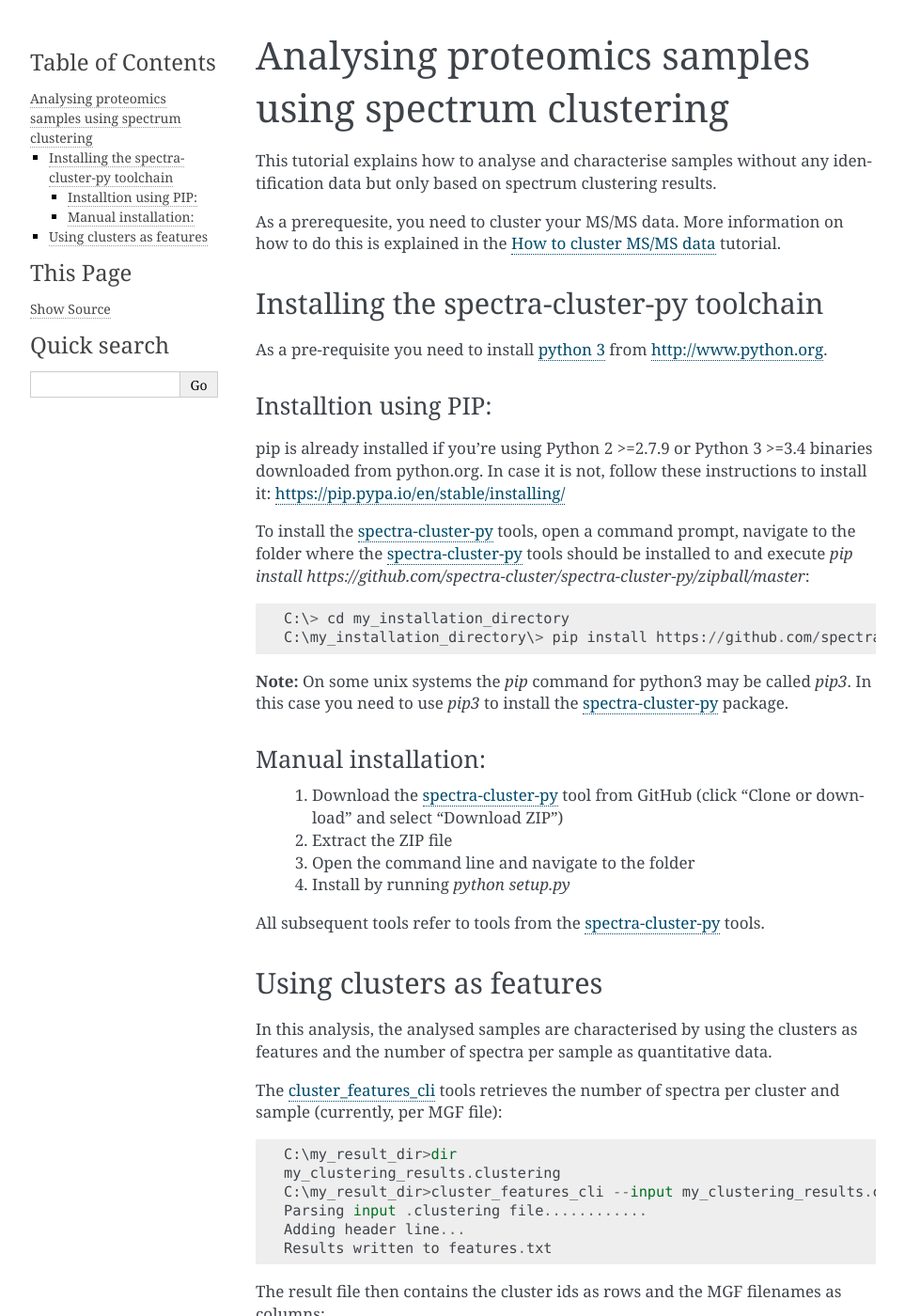
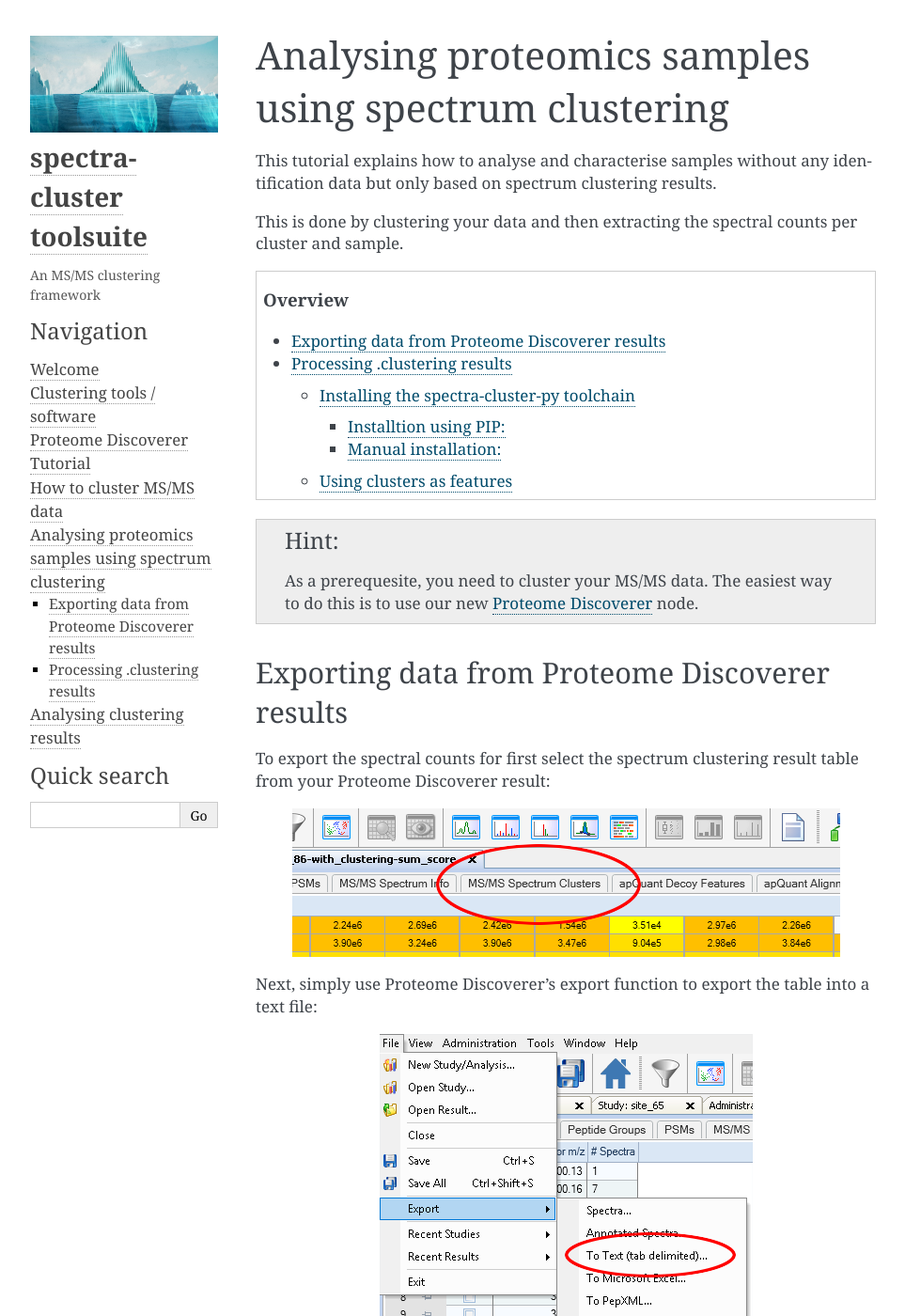
Before and after one commit to spectra-cluster/spectra-cluster.github.io, a Sphinx documentation site: the page built from source/tutorials/unidentified_analysis.rst, in a window 1280 px wide and 1400 px high. Shown: the whole window at 94% size, without its empty margins (148-1111 px from the left). Built offline with Sphinx 7.4.7, drawn with Linux system fonts in a browser that asks for light colours; some of the changed text lies outside the part shown.

Commit message:
Adapted website to include information about new PD node.

```diff
--- /dev/null
+++ b/source/analysis_results.rst
@@ -0,0 +1,24 @@
+============================
+Analysing clustering results
+============================
+
+The spectra-cluster toolsuite uses the **.clustering** file format
+to store MS/MS clustering results.
+
+The spectra-cluster toolsuite contains a collection of tools that are able
+to process this format:
+
+The `clustering-file-converter`_ can extract consensus spectra in a variety for formats.
+Most importantly it also supports the MSP format and can thereby be used to create
+spectral libraries from clustering results.
+
+The `spectra-cluster-py`_ project contains a collection of tools to analyse clustering
+results. A detailed descritption of all the available tools can be found at
+https://spectra-cluster-py.readthedocs.io
+
+.. note::
+
+  The `Proteome Discoverer Node`_ can directly export the clustering results in a standard
+  results table that can subsequently be easily loaded into R or MS Excel.
+
+.. _clustering-file-converter: https://github.com/spectra-cluster/clustering-file-converter
--- a/source/conf.py
+++ b/source/conf.py
@@ -52,7 +52,7 @@
 
 # General information about the project.
 project = 'spectra-cluster toolsuite'
-copyright = '2016, Johannes Griss'
+copyright = '2019, Johannes Griss'
 author = 'Johannes Griss'
 
 # The version info for the project you're documenting, acts as replacement for
@@ -132,12 +132,18 @@
 html_theme_options = {
     'logo': "logo.jpg",
     'logo_name': True,
-    'github_user': "spectra-cluster",
-    'github_repo': "spectra-cluster-py",
     'description': "An MS/MS clustering framework",
-    'github_button': True,
-    'github_user': True,
-    'show_powered_by': True
+    'show_powered_by': True,
+    'fixed_sidebar': True
+}
+
+html_sidebars = {
+    "**": [
+        "about.html",
+        "navigation.html",
+        "relations.html",
+        "searchbox.html",
+    ]
 }
 
 # Add any paths that contain custom themes here, relative to this directory.
@@ -146,7 +152,7 @@
 # The name for this set of Sphinx documents.
 # "<project> v<release> documentation" by default.
 #
-html_title = 'spectra-cluster toolsuite v1.0.1'
+html_title = 'spectra-cluster toolsuite'
 
 # A shorter title for the navigation bar.  Default is the same as html_title.
 #
@@ -155,7 +161,7 @@
 # The name of an image file (relative to this directory) to place at the top
 # of the sidebar.
 #
-html_logo = "logo.jpg"
+#html_logo = "_static/logo.jpg"
 
 # The name of an image file (relative to this directory) to use as a favicon of
 # the docs.  This file should be a Windows icon file (.ico) being 16x16 or 32x32
--- /dev/null
+++ b/source/tools.rst
@@ -0,0 +1,44 @@
+===========================
+Clustering tools / software
+===========================
+
+The spectra-cluster toolsuite currently contains four tools to cluster
+MS/MS based proteomics data:
+
+  * `Proteome Discoverer node`_: Proteome Discoverer node of the spectra-cluster algorithm
+  * `spectra-cluster-cli`_: Command line version
+  * `spectra-cluster-gui`_: Graphical user interface
+  * `spectra-cluster-hadoop`_: Hadoop version
+
+All of these tools use the `spectra-cluster Java API`_ to perform the actual
+clustering and should produce comparable results.
+
+Our own development focuses on the `spectra-cluster-cli`_ tool. Therefore, this tool is always at
+the latest development stage.
+
+.. _spectra-cluster-gui: https://github.com/spectra-cluster/spectra-cluster-gui
+.. _spectra-cluster-cli: https://github.com/spectra-cluster/spectra-cluster-cli
+.. _spectra-cluster-hadoop: https://github.com/spectra-cluster/spectra-cluster-hadoop
+.. _spectra-cluster Java API: https://github.com/spectra-cluster/spectra-cluster
+
+Developing own algorithms
+=========================
+
+The spectra-cluster toolsuite provides several ready-to-use APIs that support the
+development of MS/MS clustering algorithms as well as own analaysis tools.
+
+  * `clustering-file-reader`_: Java API to read the .clustering format
+  * `spectra-cluster-py`_: Tools to analyse .clustering files as well as
+    a Python API to process .clustering files
+
+.. _clustering-file-reader: https://github.com/spectra-cluster/clustering-file-reader
+.. _spectra-cluster-py: https://github.com/spectra-cluster/spectra-cluster-py
+
+The `spectra-cluster Java API`_ contains the core clustering functionality used by the
+implementations of the spectra-cluster algorithm. To test the effect of a, for example,
+different spectrum similarity method it is only necessary to implement a single interface.
+This new code will then be fully compatible with all existing tools (for example the
+`spectra-cluster-cli`_ command-line interface) which allows the user to immediately test the
+new implementation.
+
+.. _spectra-cluster Java API: https://github.com/spectra-cluster/spectra-cluster
--- a/source/tutorials/unidentified_analysis.rst
+++ b/source/tutorials/unidentified_analysis.rst
@@ -5,11 +5,44 @@
 This tutorial explains how to analyse and characterise samples without
 any identification data but only based on spectrum clustering results.
 
-As a prerequesite, you need to cluster your MS/MS data. More information
-on how to do this is explained in the :doc:`clustering_basics` tutorial.
+This is done by clustering your data and then extracting the spectral
+counts per cluster and sample.
+
+.. contents:: Overview
+   :backlinks: none
+   :local:
+
+.. hint::
+  As a prerequesite, you need to cluster your MS/MS data. The easiest way
+  to do this is to use our new :doc:`Proteome Discoverer <proteome_discoverer>`
+  node.
+
+Exporting data from Proteome Discoverer results
+===============================================
+
+To export the spectral counts for first select the spectrum clustering result table
+from your Proteome Discoverer result:
+
+.. image:: ../_static/pd-clustering_result_tab.png
+   :align: center
+
+Next, simply use Proteome Discoverer's export function to export the table into
+a text file:
+
+.. image:: ../_static/pd-export_results.png
+   :align: center
+
+You can now use the spectral counts of each cluster as features for your samples
+to characterise them using, for example, a principal component analysis.
+
+Processing .clustering results
+==============================
+
+In case you clustered your data using any other of our :doc:`tools <../tools>`
+you first need to extract the number of spectra per cluster and input file.
 
 Installing the spectra-cluster-py toolchain
-===========================================
+-------------------------------------------
 
 As a pre-requisite you need to install `python 3`_ from http://www.python.org.
 
@@ -45,7 +78,7 @@
 All subsequent tools refer to tools from the `spectra-cluster-py`_ tools.
 
 Using clusters as features
-==========================
+--------------------------
 
 In this analysis, the analysed samples are characterised by using the clusters as features and the number of spectra
 per sample as quantitative data.
```
Also changed, not shown: source/index.rst (+17 -68 lines), source/tutorials/clustering_basics.rst (+9 -3 lines), source/tutorials/index.rst (deleted, +0 -9 lines), source/tutorials/proteome_discoverer.rst (added, +246 -0 lines), source/_static/pd-clustering_result_tab.png (added), source/_static/pd-export_results.png (added), source/_static/pd-node_1.png (added), source/_static/pd-node_2.png (added), source/_static/pd-result_table.png (added), source/_static/pd-result_table_content.png (added), source/_static/pd-workflow.png (added), source/_static/pd_parameters.png (added).
